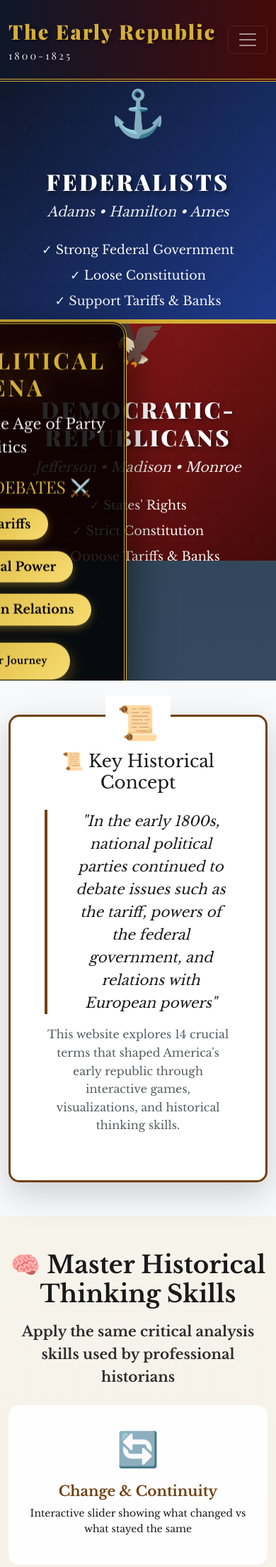
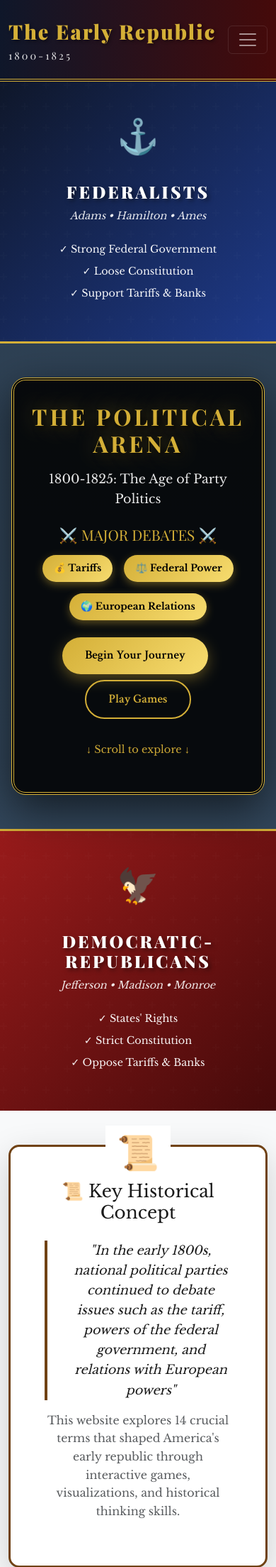
Before and after one commit to shashwatj1/early-republic-hub, a Flask app: page / in a window 390 px wide. Shown: the top 2208 px of the page at 71% size. Run offline with Flask 3, Linux system fonts and the light colour scheme.

Commit message:
Updated styling for better UI for mobile

```diff
--- a/templates/index.html
+++ b/templates/index.html
@@ -249,4 +249,108 @@
         <a href="/games" class="btn btn-light btn-lg">Start Playing Now</a>
     </div>
 </section>
+
+<style>
+@media (max-width: 768px) {
+    #hero {
+        display: flex;
+        flex-direction: column;
+        height: auto !important;
+        min-height: 100vh;
+        position: relative;
+    }
+
+    .party-side {
+        position: relative !important;
+        width: 100% !important;
+        min-height: 35vh;
+        transform: none !important;
+        display: flex;
+        align-items: center;
+        justify-content: center;
+    }
+
+    .federalist-side {
+        order: 1;
+    }
+
+    .democratic-side {
+        order: 3;
+    }
+
+    .debate-floor {
+        position: relative !important;
+        transform: none !important;
+        width: 100%;
+        padding: 3rem 1rem;
+        order: 2;
+        display: flex;
+        align-items: center;
+        justify-content: center;
+        min-height: 30vh;
+    }
+
+    .debate-content {
+        width: 100%;
+    }
+
+    .hero-title {
+        font-size: 2rem !important;
+    }
+
+    .hero-subtitle {
+        font-size: 1.1rem !important;
+    }
+
+    .debate-badge {
+        font-size: 0.85rem;
+        padding: 0.5rem 1rem;
+    }
+
+    .debate-topics h3 {
+        font-size: 1.3rem;
+    }
+
+    .party-icon {
+        font-size: 3rem;
+    }
+
+    .party-name {
+        font-size: 1.5rem;
+    }
+
+    .party-leaders {
+        font-size: 0.9rem;
+    }
+
+    .party-principles p {
+        font-size: 0.9rem;
+    }
+
+    .feature-card {
+        padding: 1.5rem;
+    }
+
+    .feature-icon {
+        font-size: 2.5rem;
+    }
+
+    .timeline-point {
+        padding: 1rem;
+    }
+
+    .term-card {
+        padding: 1rem;
+    }
+
+    .display-4 {
+        font-size: 2rem !important;
+    }
+
+    .lead {
+        font-size: 1.1rem !important;
+    }
+}
+</style>
+
 {% endblock %}
```
Also changed, not shown: templates/games/game3-timeline.html (+30 -0 lines), templates/quiz/index.html (+62 -0 lines), templates/visualizations/index.html (+81 -2 lines).
